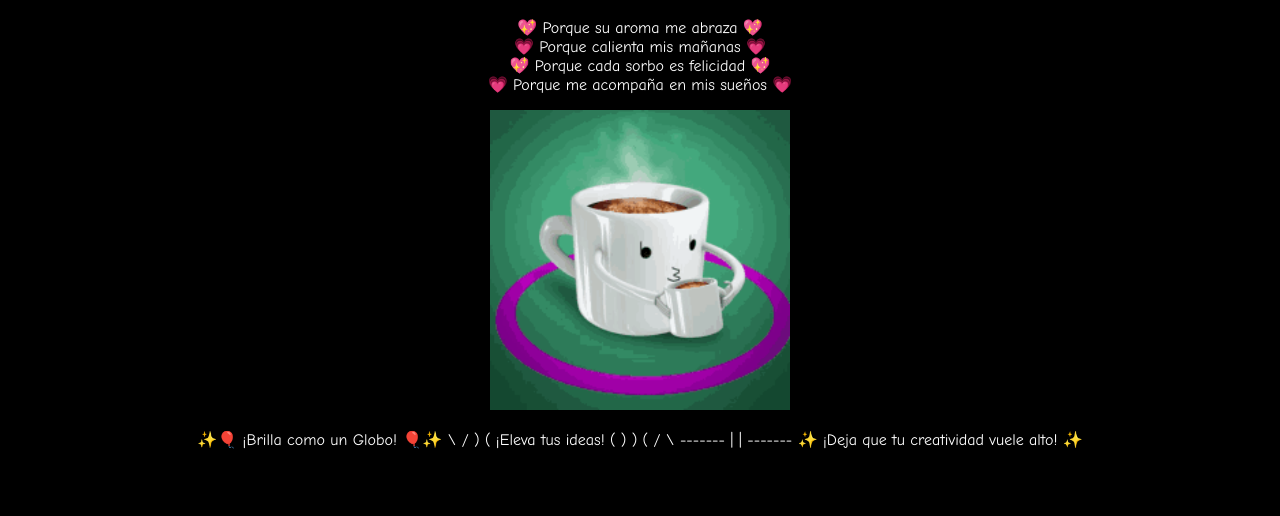
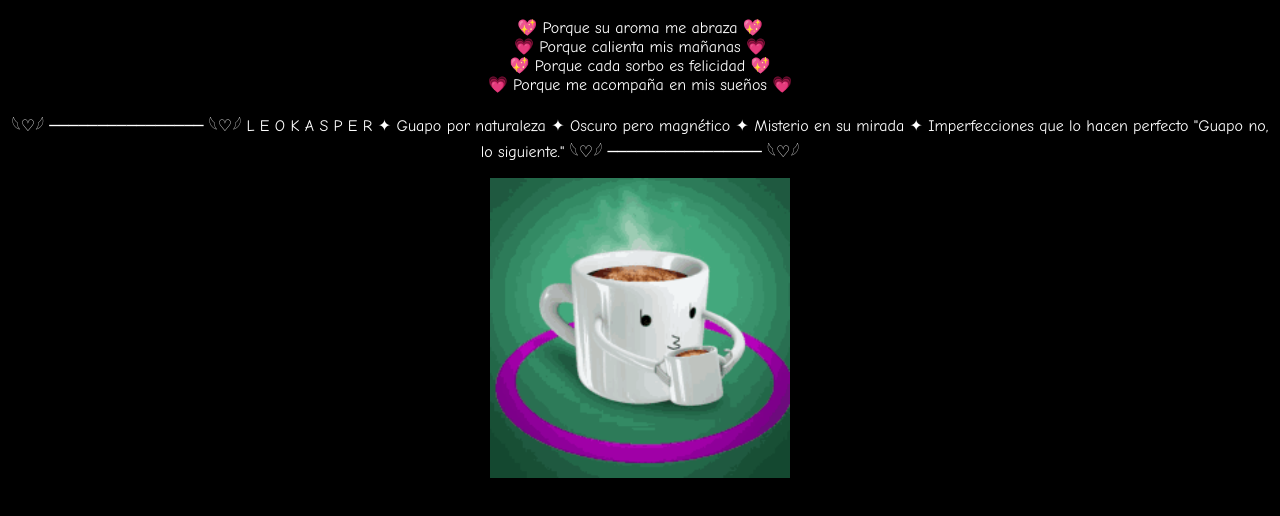
Before and after one commit to CacaMasoquista69/OWO, a plain HTML site: page index.html in a window 1280 px wide. Shown: the part 240-756 px from the top of the page. Drawn offline with Linux system fonts and the light colour scheme; files whose address does not match are found by name.

Commit message:
Update index.html

```diff
--- a/index.html
+++ b/index.html
@@ -28,20 +28,19 @@
 💗 Porque me acompaña en mis sueños 💗
 </p>
 
+𓆩♡𓆪 ──────────────── 𓆩♡𓆪
+
+        L  E  O   K  A  S  P  E  R
+
+ ✦ Guapo por naturaleza
+ ✦ Oscuro pero magnético
+ ✦ Misterio en su mirada
+ ✦ Imperfecciones que lo hacen perfecto
+
+      "Guapo no, lo siguiente."
+
+𓆩♡𓆪 ──────────────── 𓆩♡𓆪
+
 <p align="center">
   <img src="img/guten-morgen.gif" alt="Buenos días" width="300">
 </p>
-
-
-✨🎈 ¡Brilla como un Globo! 🎈✨
-
-    \   /
-     ) (   ¡Eleva tus ideas!
-    (   )
-     ) (
-    /   \
-   -------
-  |       |
-  -------
-
-✨ ¡Deja que tu creatividad vuele alto! ✨
```
